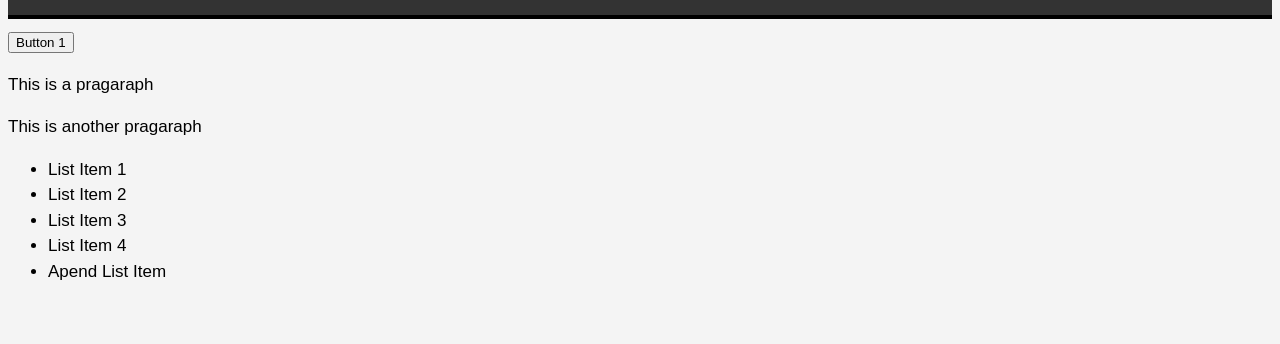
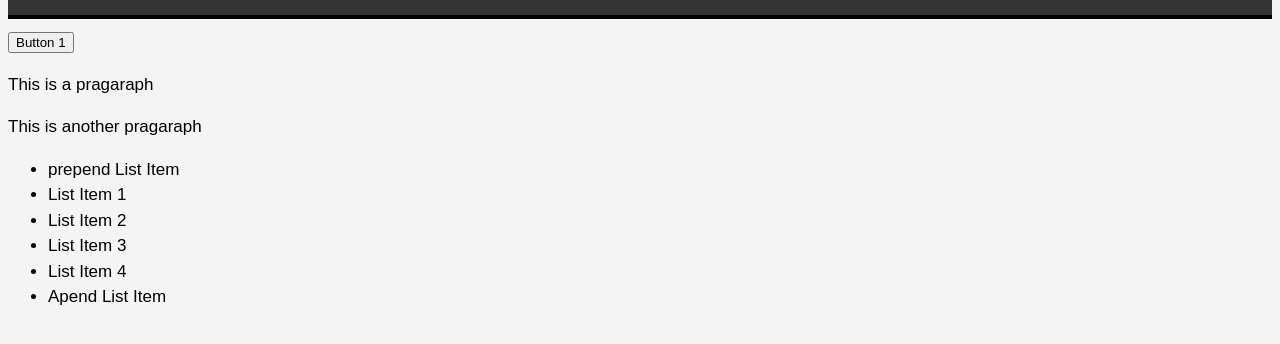
Before and after one commit to makaubenson/jQuery, a plain HTML site: page DOM manipulation/index.html in a window 1280 px wide. Shown: the part 104-448 px from the top of the page. Drawn offline with nearby package versions, Linux system fonts and the light colour scheme.

Commit message:
prepend List Item

```diff
--- a/DOM manipulation/index.html
+++ b/DOM manipulation/index.html
@@ -62,6 +62,7 @@
         // $("#myDiv").html("<h3>Hello World</h3>");
         // alert($("#myDiv").text());
         $("ul").append("<li>Apend List Item</li>");
+        $("ul").prepend("<li>prepend List Item</li>");
       });
     </script>
   </body>
```
